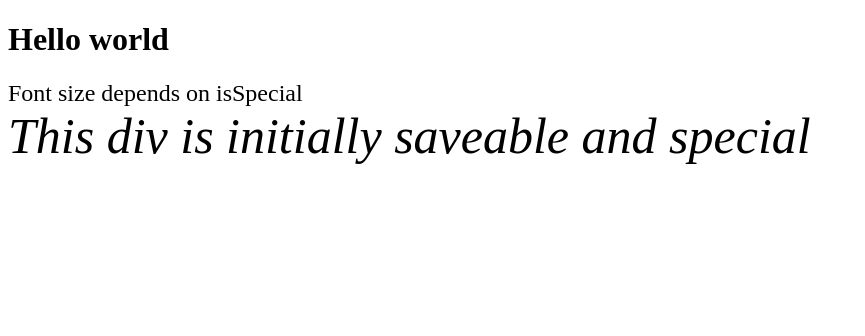
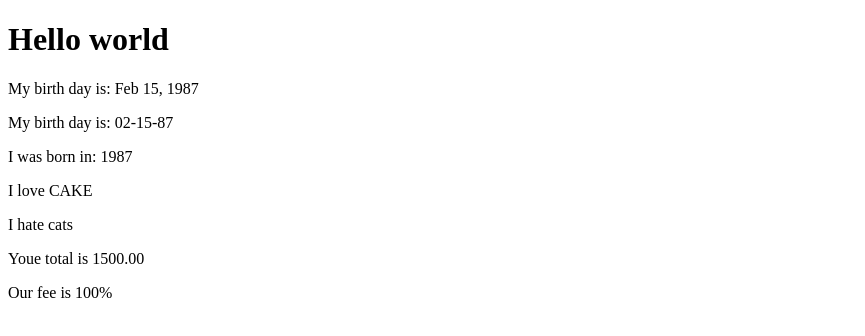
Before and after one commit to mdmahmudurrahman/angular4-syntax, an Angular app: page / in a window 1280 px wide. Shown: the top 336 px of the page, without its empty margins (0-865 px from the left). Built offline with nearby package versions, Linux system fonts and the light colour scheme.

Commit message:
using angular build in pipes

```diff
--- a/src/app/components/sandbox/sandbox.component.html
+++ b/src/app/components/sandbox/sandbox.component.html
@@ -1,6 +1,10 @@
 <h1>Hello world</h1>
-<!-- css style binding -->
+<!-- pipes -->
 
-<div [style.font-size]="isSpecial ? 'x-large' : 'smaller'">Font size depends on isSpecial</div>
-
-<div [ngStyle]="currentStyles">This div is initially saveable and special</div>
+<p>My birth day is: {{birthDay | date}}</p>
+<p>My birth day is: {{birthDay | date:"MM-dd-yy"}}</p>
+<p>I was born in: {{birthDay | date:"yyyy"}}</p>
+<p>I love {{'cake' | uppercase}}</p>
+<p>I hate {{'CATS' | lowercase}}</p>
+<p>Youe total is {{ total | currency: "GBP": "1"}}</p>
+<p>Our fee is {{fee | percent}}</p>
--- a/src/app/components/sandbox/sandbox.component.ts
+++ b/src/app/components/sandbox/sandbox.component.ts
@@ -10,18 +10,7 @@ import { Customer } from './Customer';
 })
 
 export class SandboxComponent {
-  isSpecial = true;
-  canSave = true;
-  currentStyles = {};
-
-  constructor() {
-    this.setCurrentStyles();
-  }
-
-  setCurrentStyles() {
-    this.currentStyles = {
-      'font-style': this.canSave ? 'italic' : 'normal',
-      'font-size': this.isSpecial ? '50px' : '10px'
-    }
-  }
+  birthDay = new Date(1987, 1, 15);
+  total = 500;
+  fee = 1;
 }
```
